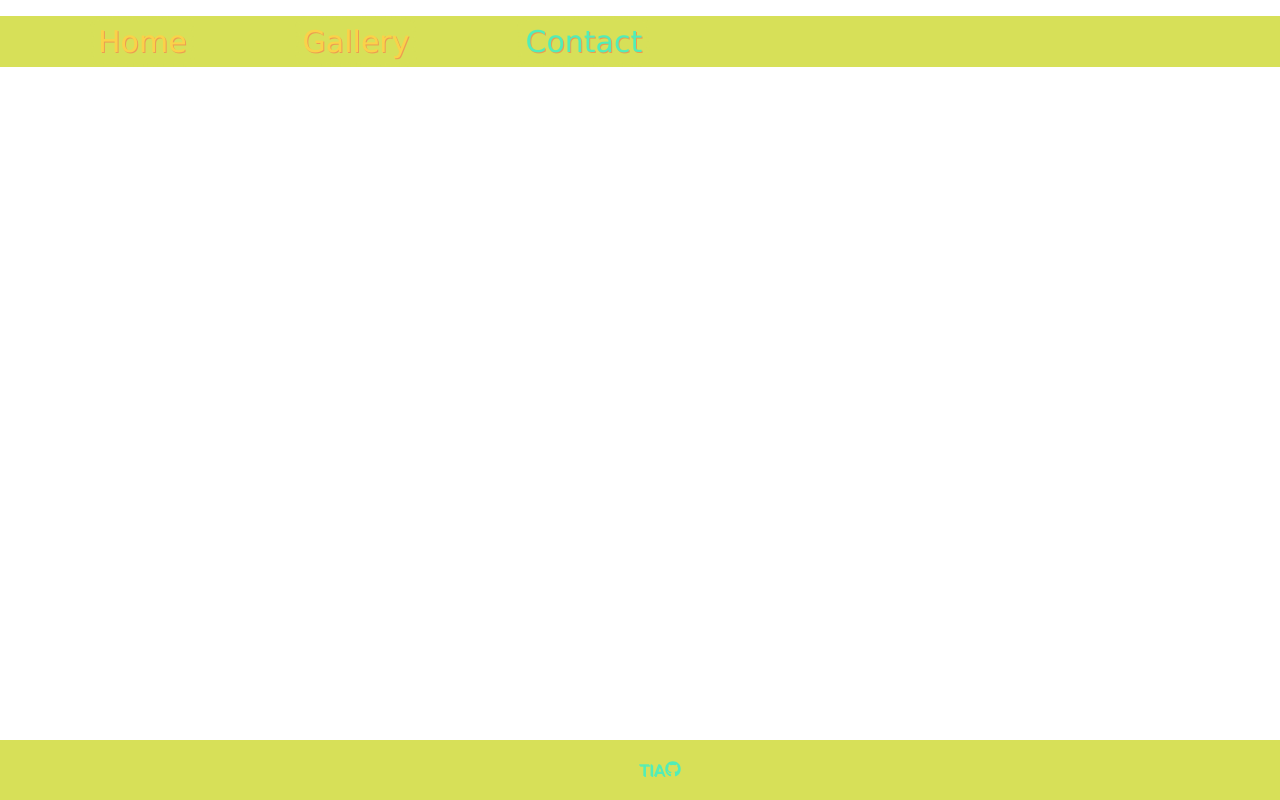
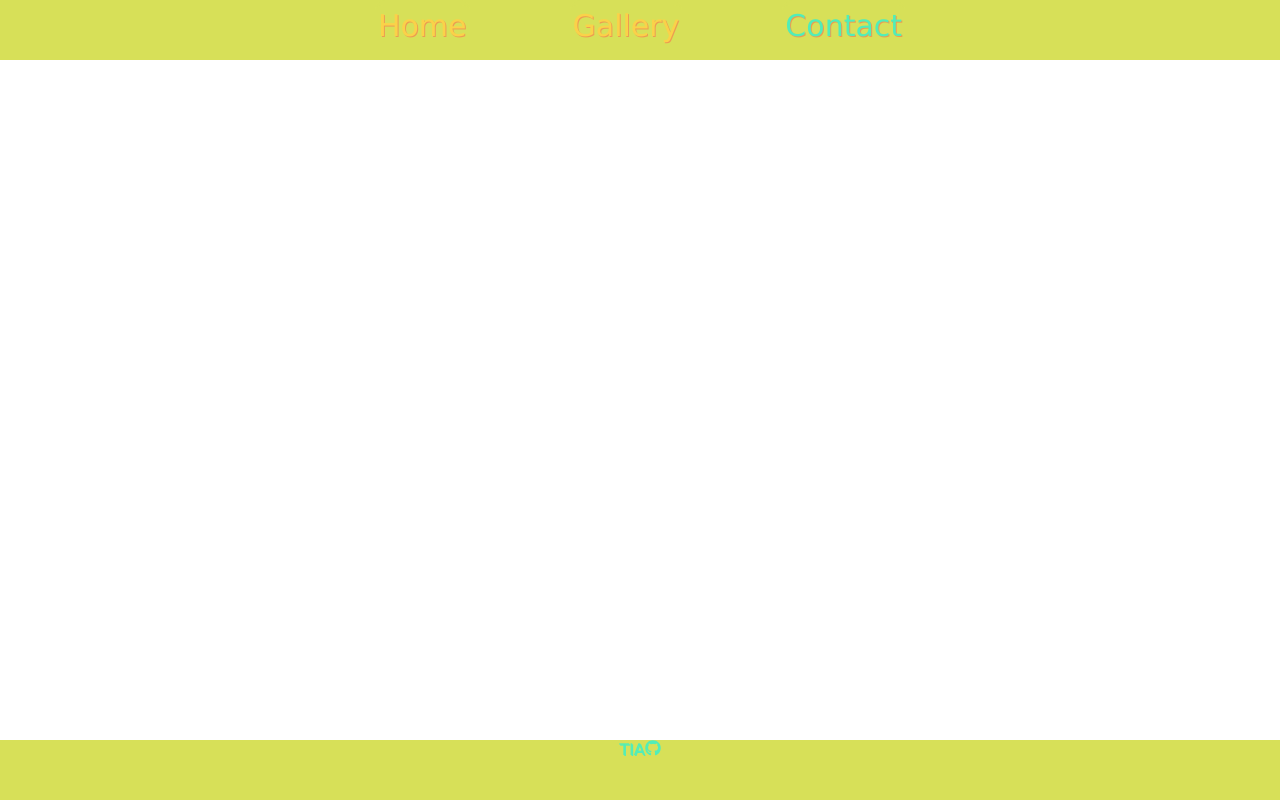
Before and after one commit to tyrkgithub/landscaping, a React (Create React App) app: page /contact in a window 1280 px wide. Built offline with nearby package versions, Linux system fonts and the light colour scheme.

Commit message:
created a beleHero and started media quieries for nave and frontpage

```diff
--- a/src/App.js
+++ b/src/App.js
@@ -11,7 +11,7 @@ import Gallery from './pages/gallery';
 function App() {
   return (
     <Router>
-    <div className="wrapper">
+    <div>
       <Navbar />
 
       <Routes>
--- /dev/null
+++ b/src/components/belowHero/belowHero.css
@@ -0,0 +1,14 @@
+.belowHero {
+  height: 200px;
+  background-size: cover;
+  background-position: center;
+  position: relative;
+  background-color: var(--clr3);
+}
+
+.belowHero h2 {
+  font-size: 40px;
+  color: var(--clr5);
+  text-shadow: 2px 2px var(--clr1);
+  margin: 0;
+}
--- /dev/null
+++ b/src/components/belowHero/belowHero.js
@@ -0,0 +1,15 @@
+// importing various folders/libraries to use here
+import React from "react";
+import "./belowHero.css";
+
+//function that creates a hero element for the App
+function BelowHero() {
+  return (
+    <div className="belowHero text-center">
+      <h2 className="belowHero h2">Design. Transform. Enjoy. Distinctive landscaping at its finest.</h2>
+    </div>
+  );
+}
+
+//exports the file to be used elsewhere
+export default BelowHero;
--- a/src/components/hero/hero.css
+++ b/src/components/hero/hero.css
@@ -5,20 +5,25 @@
   background-size: cover;
   background-position: center;
   position: relative;
-}
-
-.hero h1,
-.hero h2 {
-  color: var(--clr1);
-  text-shadow: 2px 2px var(--clr1);
+  text-align: center;
 }
 
 .hero h1 {
   font-size: 80px;
-  padding-top: 140px;
+  padding-top: 120px;
   margin-top: 0;
+  color: var(--clr1);
+  text-shadow: 2px 2px var(--clr5);
 }
 
 .hero h2 {
   font-size: 60px;
+  color: var(--clr5);
+  text-shadow: 2px 2px var(--clr1);
 }
+
+@media only screen and (max-width: 480px){
+  .hero h1 {
+    font-size: 60px;
+  }
+}
--- a/src/components/hero/hero.js
+++ b/src/components/hero/hero.js
@@ -2,15 +2,18 @@
 import React from "react";
 import HeroImg from "../../assets/after5.png";
 import "./hero.css";
+import BelowHero from "../belowHero/belowHero";
 
 //function that creates a hero element for the App
 function Hero() {
   return (
+    <div>
     <div
       className="hero text-center"
       style={{ backgroundImage: `url(${HeroImg})` }}>
       <h1 className="h1">Chris Yorke Landscaping</h1>
-      <h2 className="h2">Design. Transform. Enjoy. Distinctive landscaping at its finest.</h2>
+    </div>
+    <BelowHero />
     </div>
   );
 }
--- a/src/components/navbar/navbar.css
+++ b/src/components/navbar/navbar.css
@@ -1,5 +1,7 @@
 .navbar {
   background-color: var(--clr) !important;
+  position: relative;
+
 }
 
 .nav-item {
@@ -8,6 +10,7 @@
   padding-right: 50px;
   color: var(--clr5) !important;
   text-shadow: 1px 1px var(--clr1);
+
 }
 
 .nav-link {
@@ -17,8 +20,7 @@
   padding: 3px;
   color: var(--clr5);
   text-shadow: 1px 1px var(--clr5);
-  border: 5px solid var(--clr3);
-  border-style: dotted;
+  border-top: 5px solid var(--clr3);
   border-radius: 10px;
   font-size: 30px !important;
 }
@@ -31,6 +33,10 @@
 .navbar-nav.justify-content-center {
   flex-direction: row !important;
   display: flex;
+  justify-content: center;
+  margin: 0;
+  padding: 0;
+  height: 60px;
 }
 
 .container-fluid.justify-content-center {
@@ -41,6 +47,11 @@
 .nav-link.active {
   color: var(--clr1) !important;
 }
-.navbar.navbar-expand-lg.navbar-light.bg-light {
-  padding: 0;
+
+@media only screen and (max-width: 480px){
+.nav-item{
+  padding-left: 25px;
+  padding-right: 25px;
 }
+
+}
--- a/src/index.css
+++ b/src/index.css
@@ -1,6 +1,5 @@
-
-
 body {
   margin: 0;
   font-family: 'Lucida Sans', 'Lucida Sans Regular', 'Lucida Grande', 'Lucida Sans Unicode', Geneva, Verdana, sans-serif;
+  text-align: center;
 }
```
Also changed, not shown: 1 other file (tests, documents, lock files or other folders).
